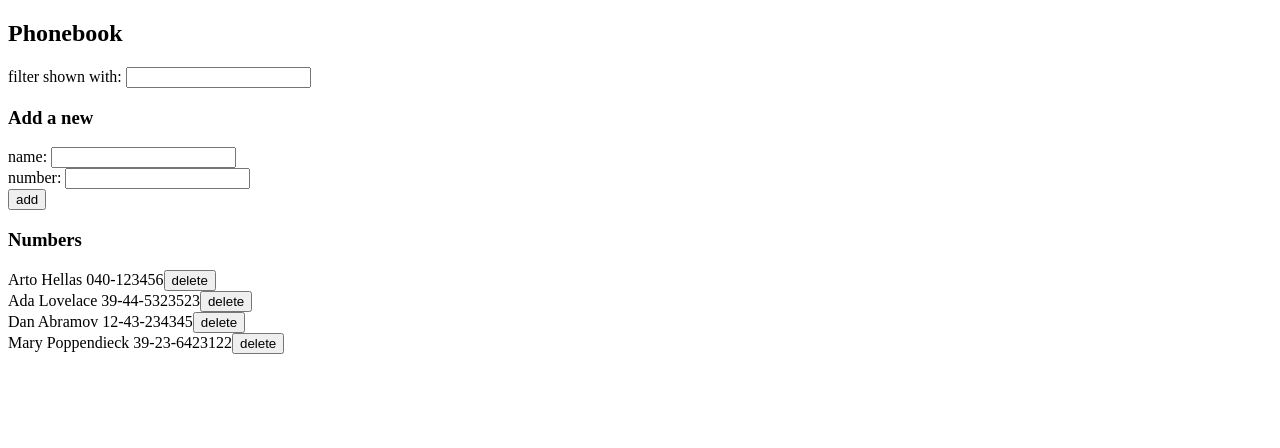
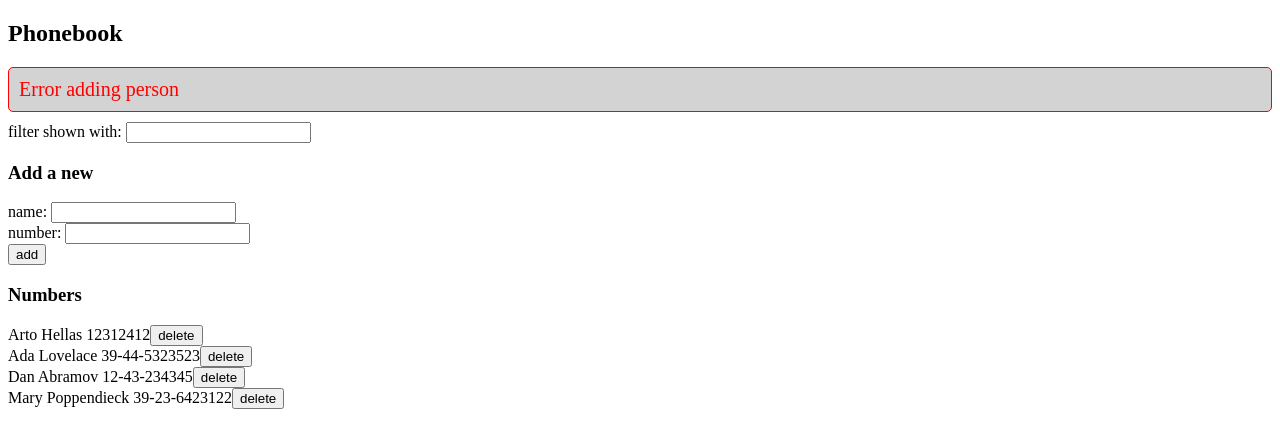
Before and after one commit to NayyerAhmad/fullstack-open-2024, a React (Vite) app in the folder part2/phonebook/: page / in a window 1280 px wide. Both pictures are taken after typing "Sample", "Sample" into the empty fields and a click on the button "add". Shown: the top 448 px of the page. Built offline with nearby package versions, Linux system fonts and the light colour scheme; no server answers; data requests are answered from the project's data file.

Commit message:
feat: add Notification component for success/error messages

```diff
--- a/part2/phonebook/db.json
+++ b/part2/phonebook/db.json
@@ -2,7 +2,7 @@
   "persons": [
     {
       "name": "Arto Hellas",
-      "number": "040-123456",
+      "number": "12312412",
       "id": "1"
     },
     {
--- a/part2/phonebook/src/App.jsx
+++ b/part2/phonebook/src/App.jsx
@@ -1,15 +1,19 @@
+// App.jsx
 import { useState, useEffect } from 'react'
 import axios from 'axios'
 import Filter from './Filter'
 import PersonForm from './PersonForm'
 import Persons from './Persons'
-import personService from './services/persons' // Import the service
+import personService from './services/persons'
+import Notification from './Notification'
 
 const App = () => {
   const [persons, setPersons] = useState([])
   const [newName, setNewName] = useState('')
   const [newNumber, setNewNumber] = useState('')
   const [search, setSearch] = useState('')
+  const [notification, setNotification] = useState(null)
+  const [notificationType, setNotificationType] = useState('')
 
   useEffect(() => {
     personService.getAll().then(response => {
@@ -40,16 +44,28 @@ const App = () => {
         const updatedPerson = { ...existingPerson, number: newNumber }
         personService.update(existingPerson.id, updatedPerson).then(returnedPerson => {
           setPersons(persons.map(person => person.id !== existingPerson.id ? person : returnedPerson))
+          setNotification(`Updated ${newName}'s number`)
+          setNotificationType('success')
+          setTimeout(() => setNotification(null), 5000)
         }).catch(error => {
           console.error('Error updating person:', error)
+          setNotification('Error updating number')
+          setNotificationType('error')
+          setTimeout(() => setNotification(null), 5000)
         })
       }
     } else {
       const newPerson = { name: newName, number: newNumber }
       personService.create(newPerson).then(returnedPerson => {
         setPersons(persons.concat(returnedPerson))
+        setNotification(`Added ${newName}`)
+        setNotificationType('success')
+        setTimeout(() => setNotification(null), 5000)
       }).catch(error => {
         console.error('Error adding person:', error)
+        setNotification('Error adding person')
+        setNotificationType('error')
+        setTimeout(() => setNotification(null), 5000)
       })
     }
     setNewName('')
@@ -60,8 +76,14 @@ const App = () => {
     if (window.confirm('Are you sure you want to delete this person?')) {
       personService.remove(id).then(() => {
         setPersons(persons.filter(person => person.id !== id))
+        setNotification('Person deleted')
+        setNotificationType('success')
+        setTimeout(() => setNotification(null), 5000)
       }).catch(error => {
         console.error('Error deleting person:', error)
+        setNotification('Error deleting person')
+        setNotificationType('error')
+        setTimeout(() => setNotification(null), 5000)
       })
     }
   }
@@ -73,6 +95,7 @@ const App = () => {
   return (
     <div>
       <h2>Phonebook</h2>
+      <Notification message={notification} type={notificationType} />
       <Filter value={search} onChange={handleSearchChange} />
       <h3>Add a new</h3>
       <PersonForm
--- /dev/null
+++ b/part2/phonebook/src/Notification.jsx
@@ -0,0 +1,17 @@
+const Notification = ({ message, type }) => {
+    if (!message) return null;
+
+    const style = {
+      color: type === 'error' ? 'red' : 'green',
+      backgroundColor: 'lightgray',
+      fontSize: '20px',
+      borderRadius: '5px',
+      padding: '10px',
+      marginBottom: '10px',
+      border: '1px solid',
+    };
+
+    return <div style={style}>{message}</div>;
+  };
+
+  export default Notification;
```
